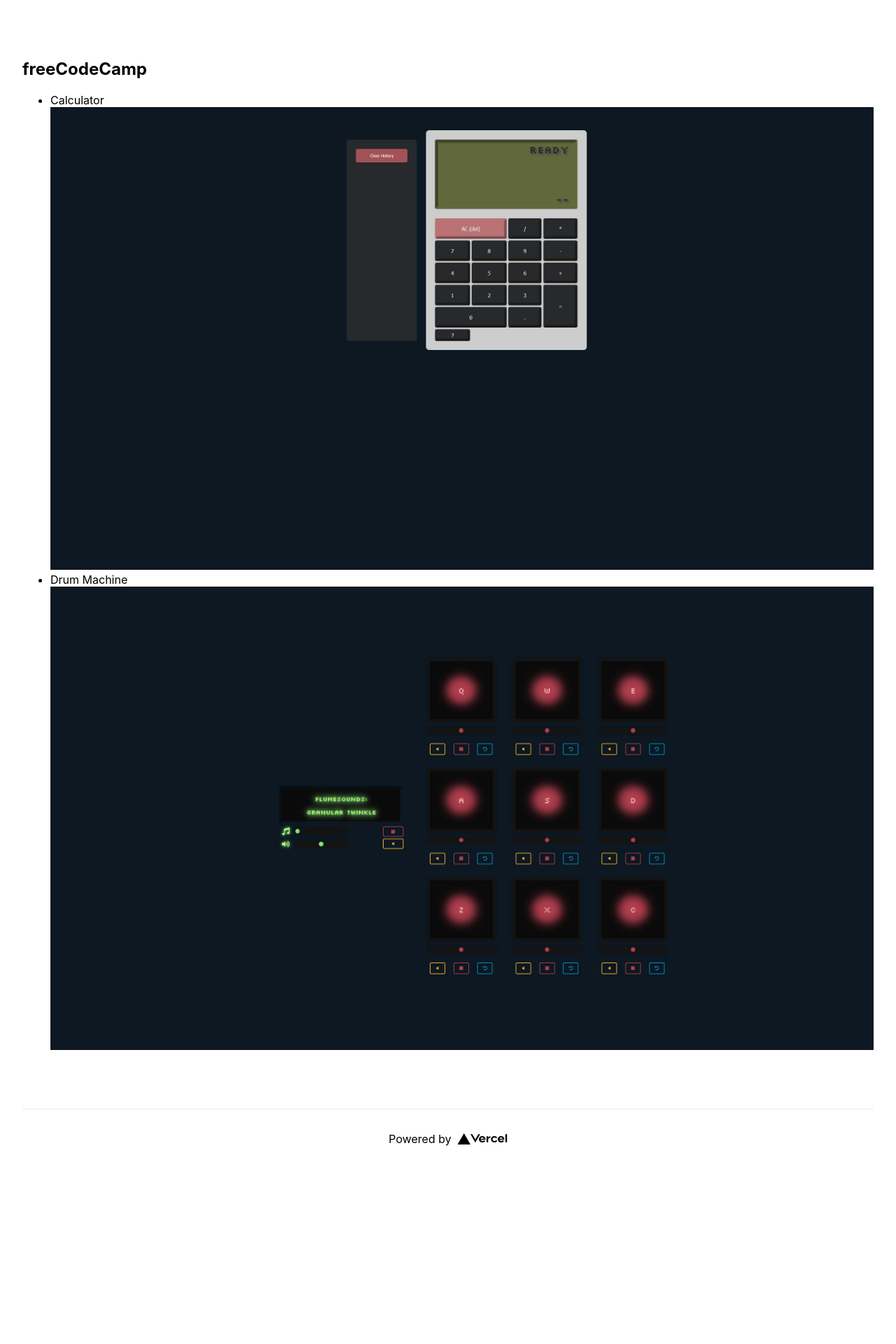
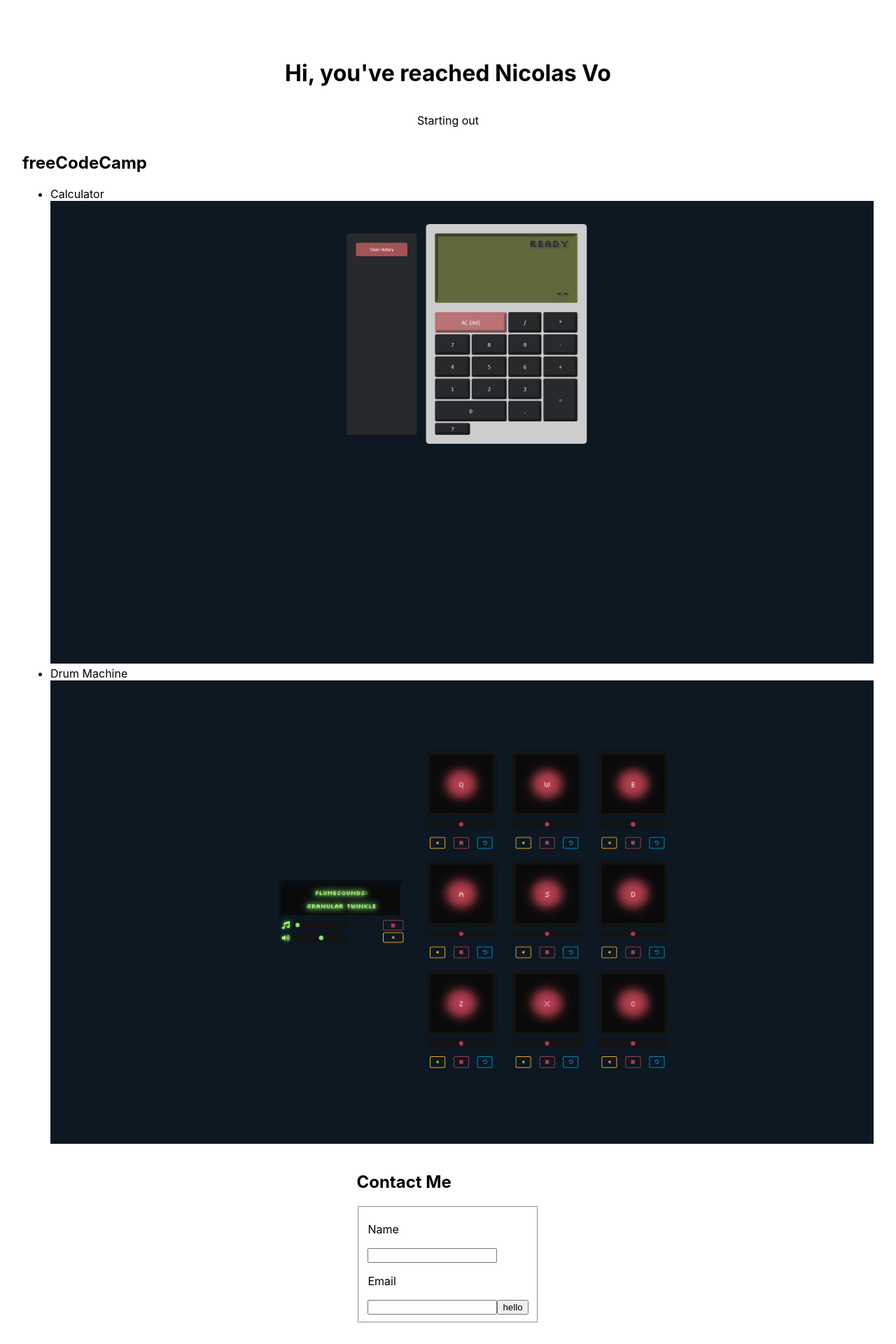
Before and after one commit to nic-vo/nv-portfolio, a Next.js app: page / in a window 1280 px wide. Shown: the top 1920 px of the page at 70% size. Before the commit the page ends 1669 px from the top, so only its background shows below. Built offline with nearby package versions, Linux system fonts and the light colour scheme.

Commit message:
Continue expanding homepage sections

```diff
--- a/pages/index.js
+++ b/pages/index.js
@@ -15,6 +15,13 @@ export default function Home({ pageList }) {
 			</Head>
 
 			<main className={styles.main}>
+				<h1>Hi, you've reached Nicolas Vo</h1>
+				<section>
+					<p>
+						Starting out
+					</p>
+				</section>
+				<nav>
 					{pageList.map((category) => {
 						return (
 							<div key={`${category.category}-links`}>
@@ -38,6 +45,25 @@ export default function Home({ pageList }) {
 							</div>
 						)
 					})}
+				</nav>
+				<section>
+					<h1>
+						Contact Me
+					</h1>
+					<form>
+						<fieldset>
+							<label htmlFor='name'>
+								<p>Name</p>
+								<input id='name' type='text' />
+							</label>
+							<label htmlFor='email'>
+								<p>Email</p>
+								<input id='email' type='email' />
+							</label>
+							<input type="submit" value="hello"></input>
+						</fieldset>
+					</form>
+				</section>
 			</main>
 
 			<footer className={styles.footer}>
```
Lines whose indentation alone changed are shown as unchanged.
